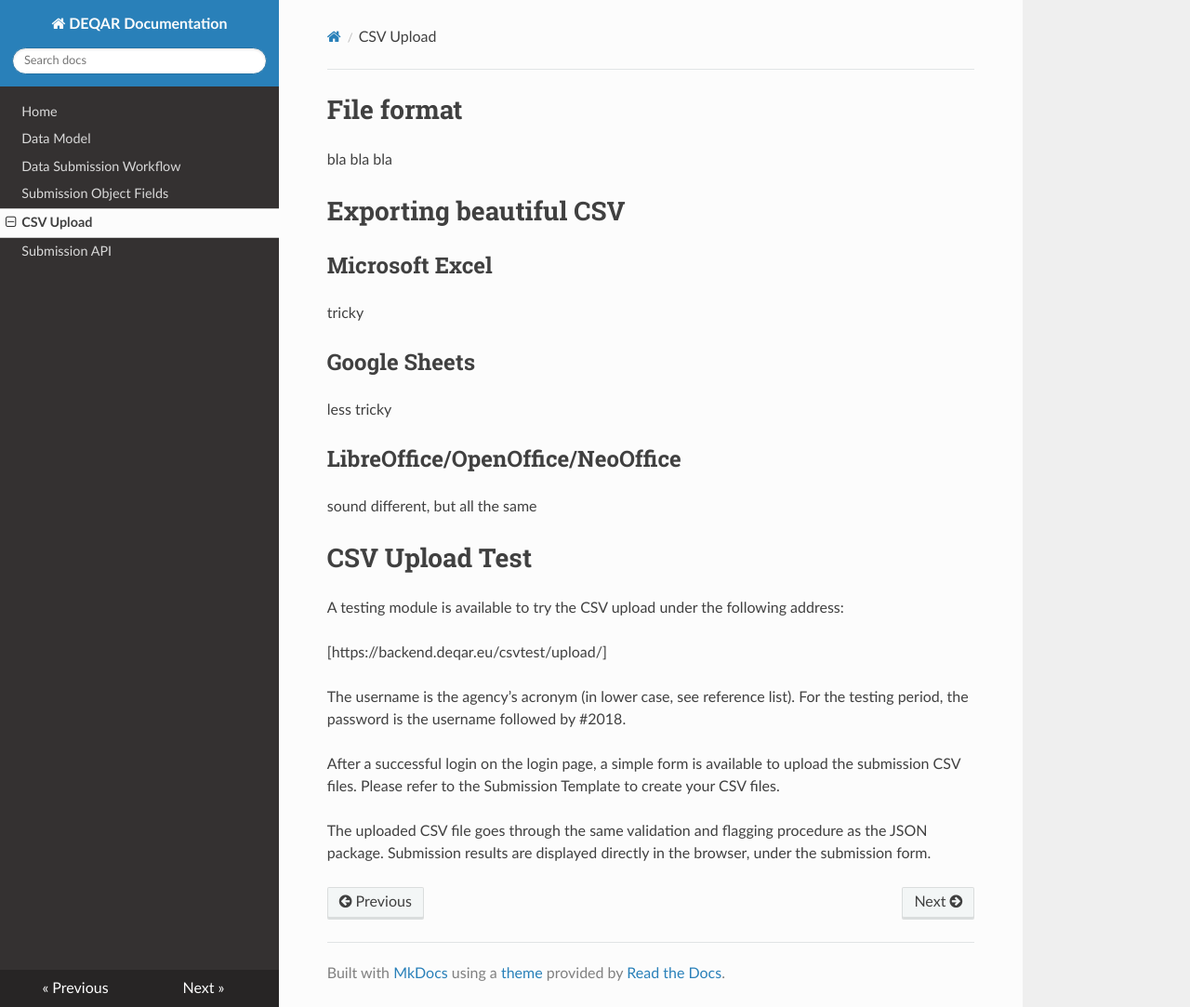
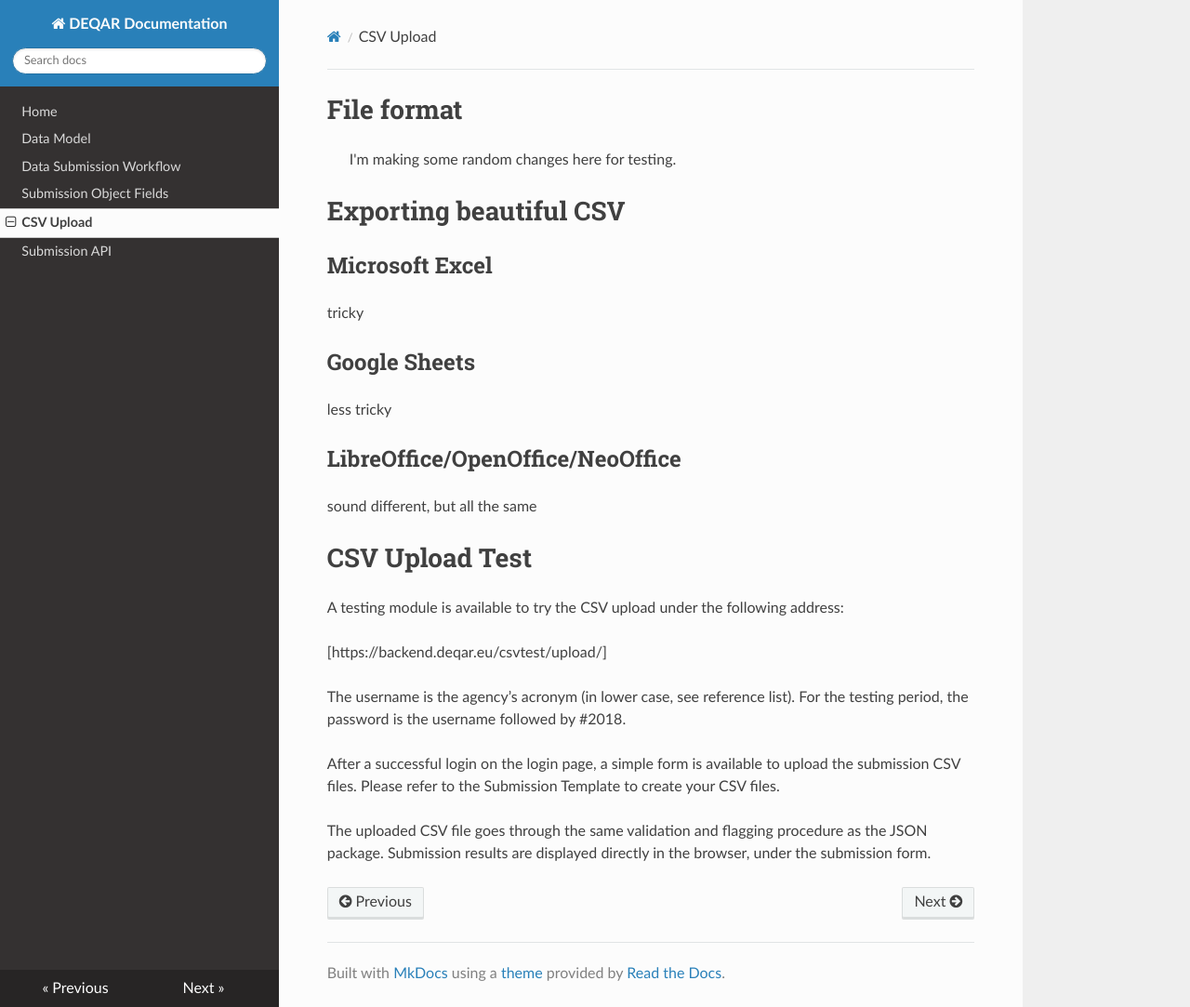
Before and after one commit to EQAR/deqar-docs, an MkDocs documentation site: the page built from docs/csv_upload.md, in a window 1280 px wide and 1083 px high. Shown: the whole window at 93% size. Built offline with MkDocs 1.6.1, drawn with Linux system fonts in a browser that asks for light colours; nearby versions of some CDN libraries; old or Windows-style settings are respelled for this version of MkDocs.

Commit message:
change for test

```diff
--- a/docs/csv_upload.md
+++ b/docs/csv_upload.md
@@ -1,7 +1,7 @@
 File format
 ===========
 
-bla bla bla
+> I'm making some random changes here for testing.
 
 Exporting beautiful CSV
 =======================
```
